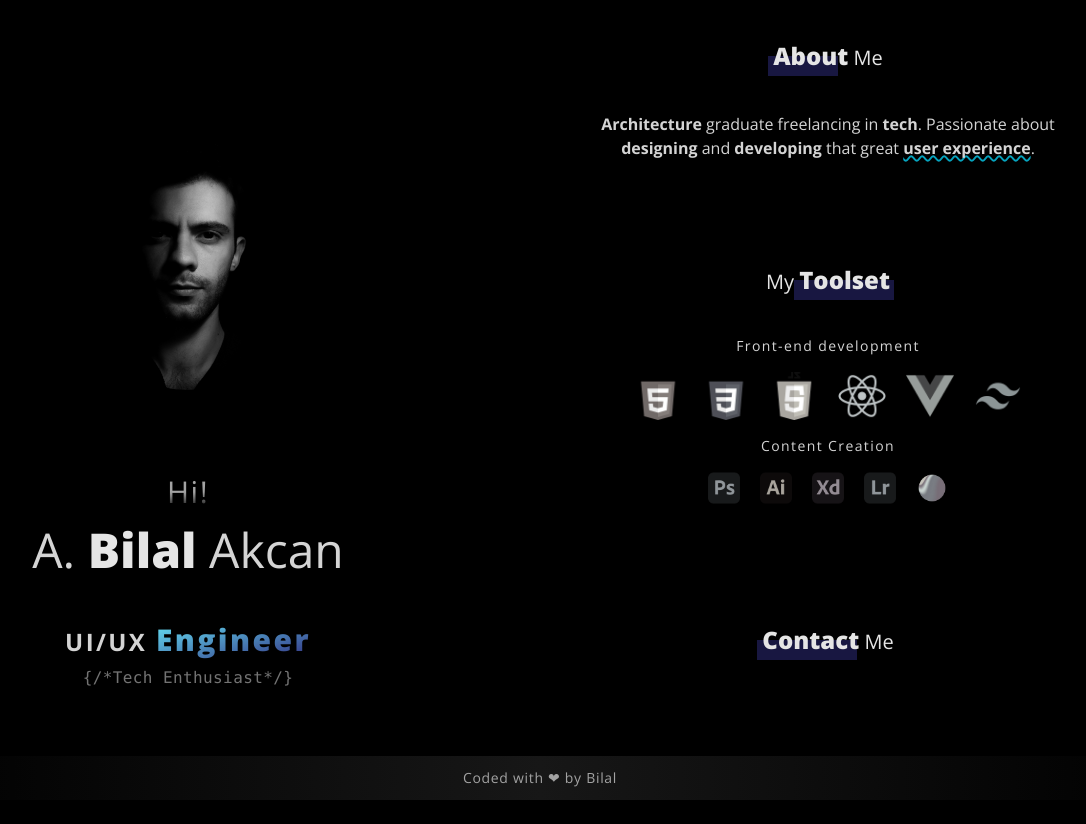
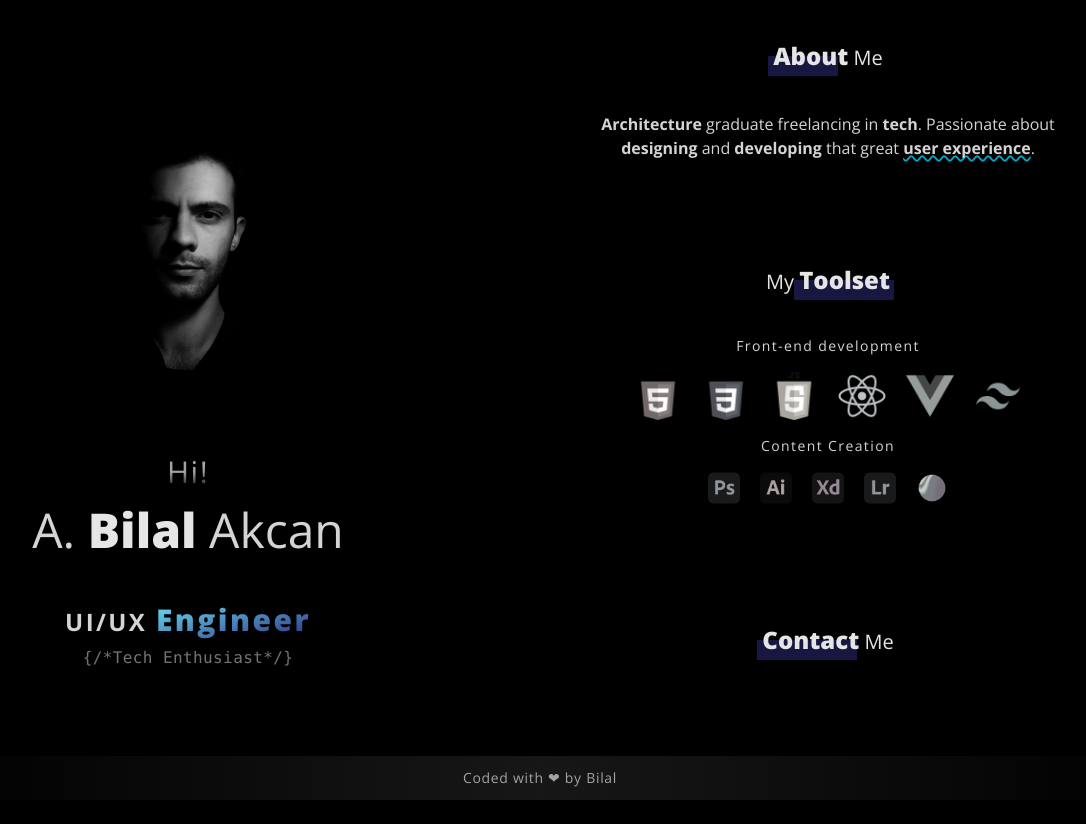
Before and after one commit to bllakcn/portfolio-bilal, a React (Create React App) app: page / in a window 1280 px wide. Shown: the whole page, without its empty margins (100-1186 px from the left). Built offline with nearby package versions, Linux system fonts and the light colour scheme.

Commit message:
Update Home.js

```diff
--- a/src/pages/Home/Home.js
+++ b/src/pages/Home/Home.js
@@ -10,7 +10,7 @@ export default function Home() {
   return (
     <div>
       <main className='lg:flex bg-black justify-between'>
-        <header className="lg:flex-1 lg:max-w-xl bg-black min-h-screen flex flex-col justify-center items-center mx-auto">
+        <header className="lg:flex-1 lg:max-w-xl bg-black min-h-screen flex flex-col justify-center items-center mx-auto -mt-10">
           <img className="w-64 h-64 mb-5 rounded-full" src={profile} alt="profile" />
           <div className='text-center mt-16'>
             <p className="mb-4 text-3xl tracking-wider text-transparent bg-clip-text bg-gradient-to-b from-neutral-400 via-neutral-400 to-transparent">Hi!</p>
```
